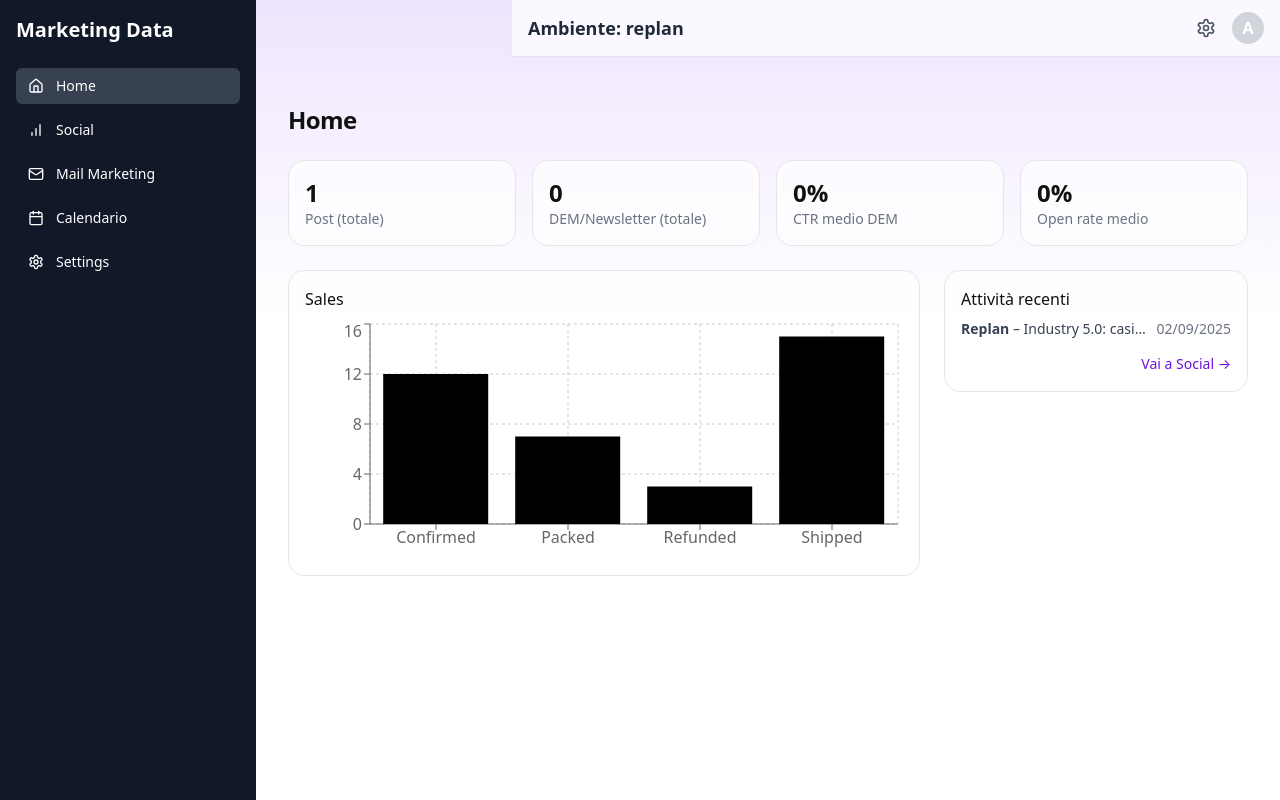
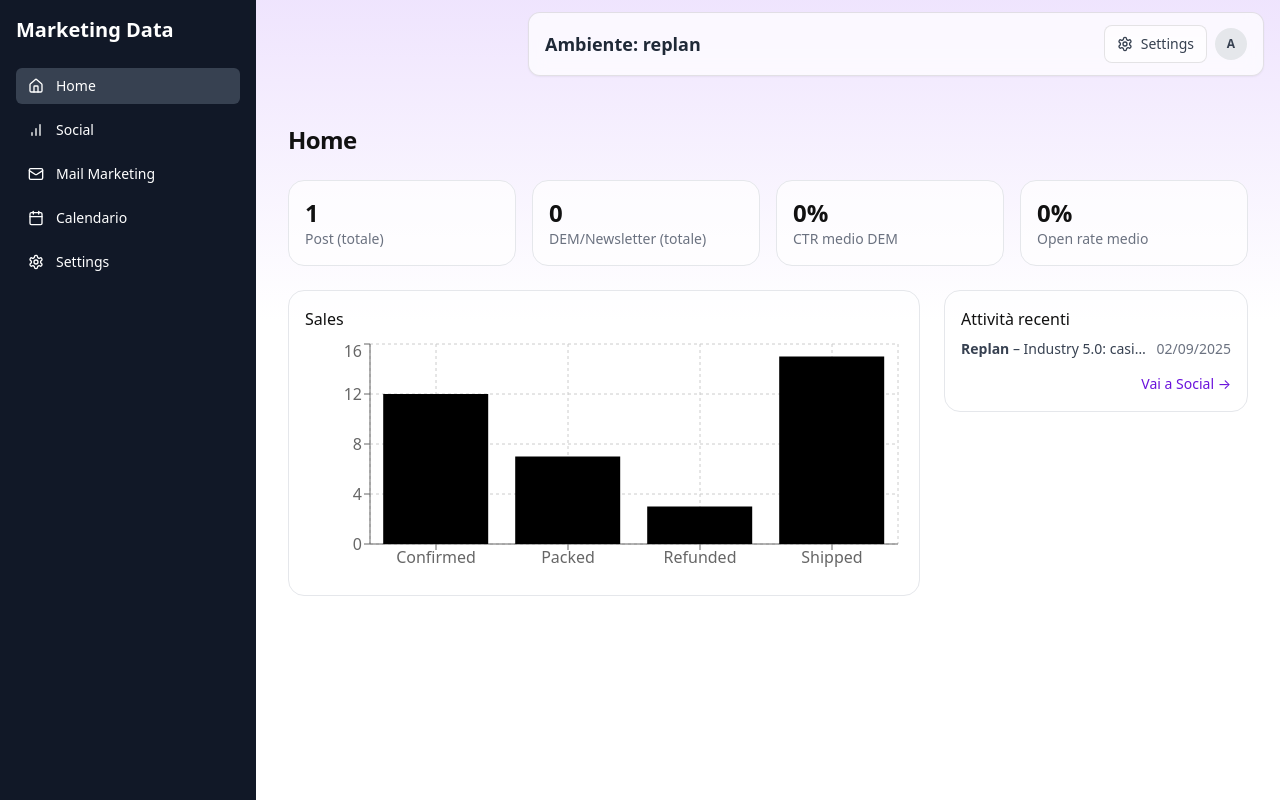
Before and after one commit to DCarloneUP/september, a Next.js app: page /replan in a window 1280 px wide. Built offline with nearby package versions, Linux system fonts and the light colour scheme.

Commit message:
Update Topbar.tsx

```diff
--- a/components/Topbar.tsx
+++ b/components/Topbar.tsx
@@ -2,9 +2,9 @@
 
 import { usePathname } from 'next/navigation';
 import Link from 'next/link';
-import { Settings, User } from 'lucide-react';
+import { Settings } from 'lucide-react';
 
-// helper semplice inline: validazione env
+// helper inline per validare lo slug ambiente
 const ENV_SLUGS = ['upsystems', 'teamtalent', 'replan', 'yourmerchandising'] as const;
 type EnvSlug = typeof ENV_SLUGS[number];
 function isValidEnvSlug(s: string | undefined | null): s is EnvSlug {
@@ -19,38 +19,39 @@ export default function Topbar() {
   const ml = showSidebarOffset ? 'ml-64' : '';
 
   return (
-    <header
-      className={`h-14 flex items-center justify-between px-4 bg-white/70 backdrop-blur shadow-sm ${ml}`}
-    >
-      {/* Brand + pagina corrente */}
-      <div className="text-lg font-semibold text-gray-800">
+    // wrapper: spinge a destra se c'è la sidebar e tiene i margini orizzontali
+    <div className={`${ml} px-4 pt-3`}>
+      {/* card “pillola” centrata */}
+      <div className="mx-auto max-w-7xl rounded-xl border border-black/10 bg-white/70 backdrop-blur shadow-sm">
+        <div className="flex items-center justify-between px-4 py-3">
+          {/* titolo */}
+          <div className="text-base sm:text-lg font-semibold text-gray-800">
             {showSidebarOffset ? `Ambiente: ${env}` : 'Seleziona ambiente'}
           </div>
 
-      {/* Icone a destra */}
-      <div className="flex items-center space-x-4">
-        {/* Icona Settings solo se env valido */}
+          {/* azioni a destra */}
+          <div className="flex items-center gap-2">
             {showSidebarOffset && (
               <Link
                 href={`/${env}/settings`}
-            className="text-gray-600 hover:text-gray-800 transition"
+                className="inline-flex items-center rounded-lg border border-black/10 bg-white/60 px-3 py-2 text-sm text-gray-700 hover:bg-white"
                 title="Impostazioni"
               >
-            <Settings className="w-5 h-5" />
+                <Settings className="mr-2 h-4 w-4" />
+                Settings
               </Link>
             )}
 
-        {/* Avatar utente */}
-        <div className="relative">
+            {/* avatar semplice */}
             <div
-            className="w-8 h-8 rounded-full bg-gray-300 flex items-center justify-center text-white font-bold cursor-pointer"
+              className="flex h-8 w-8 items-center justify-center rounded-full bg-gray-200 text-xs font-bold text-gray-700"
               title="Profilo utente"
             >
               A
             </div>
-          {/* TODO: dropdown menu utente */}
           </div>
         </div>
-    </header>
+      </div>
+    </div>
   );
 }
```
Lines whose indentation alone changed are shown as unchanged.
